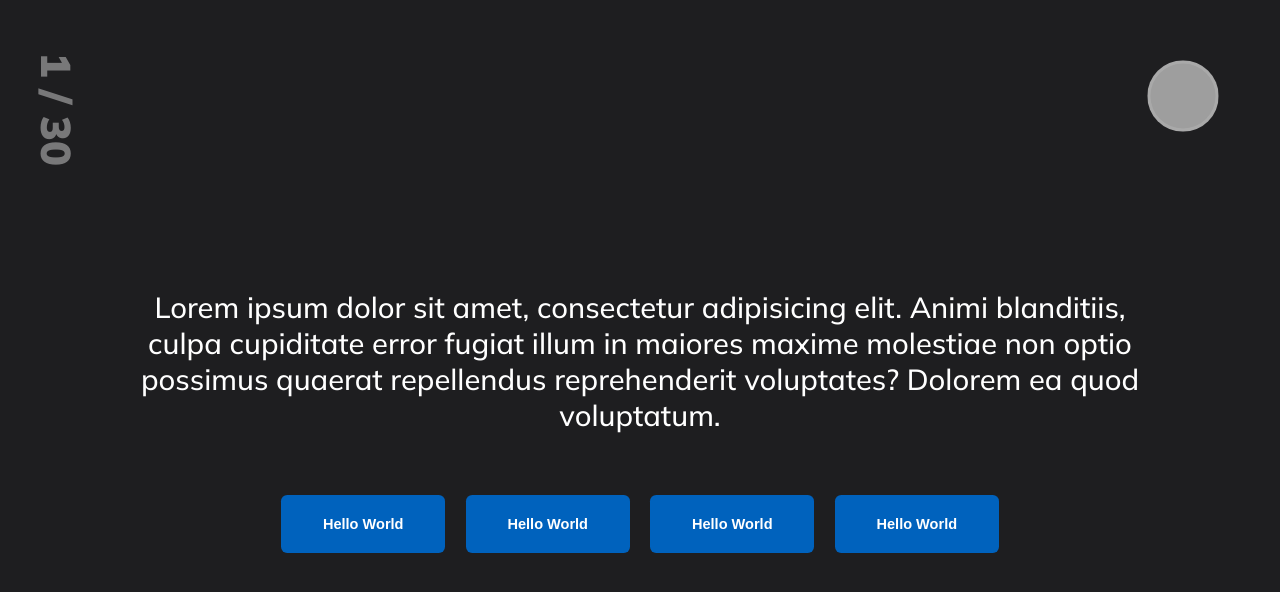
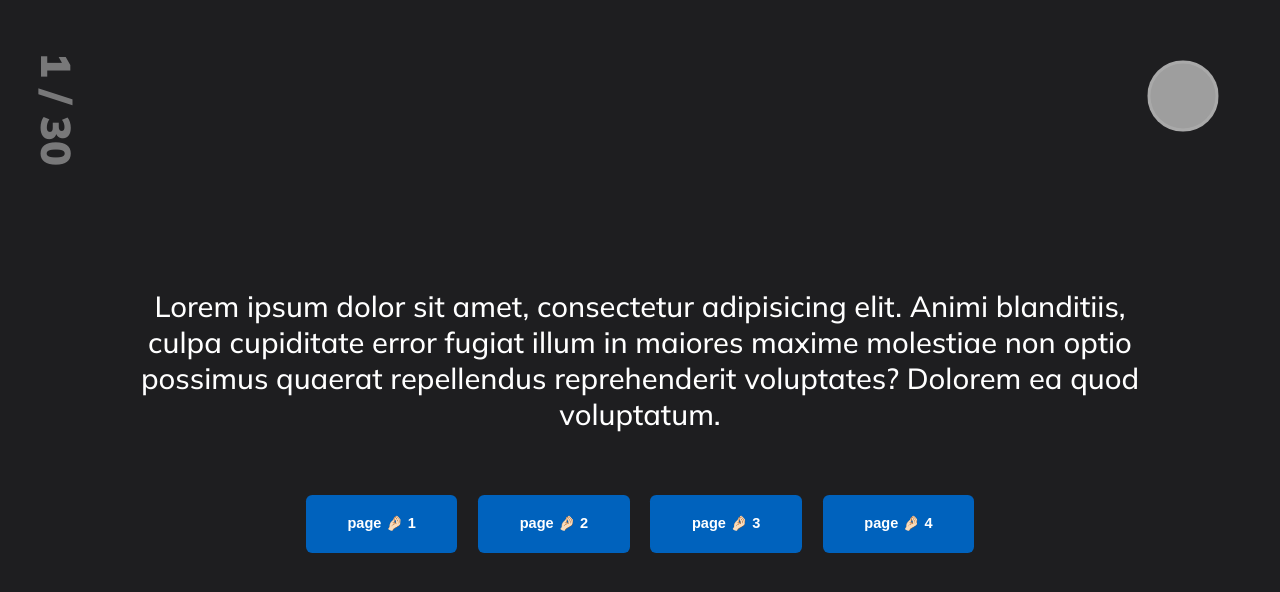
Before and after one commit to AdolfFosfor/quiz-freeze, a Nuxt app: page /quiz/1 in a window 1280 px wide. Shown: the top 592 px of the page. Built offline with nearby package versions, Linux system fonts and the light colour scheme; grey boxes are pictures that could not be loaded.

Commit message:
Bit Buy Commit 🫡

```diff
--- a/pages/quiz/_id.vue
+++ b/pages/quiz/_id.vue
@@ -14,7 +14,7 @@
           style="margin: calc(var(--index) * 1) calc(var(--index) * 0.5)"
           @onClick="to(item)"
         >
-          Hello World
+          page 🤌🏻 {{ item }}
         </Button>
       </Grid>
     </Grid>
```
